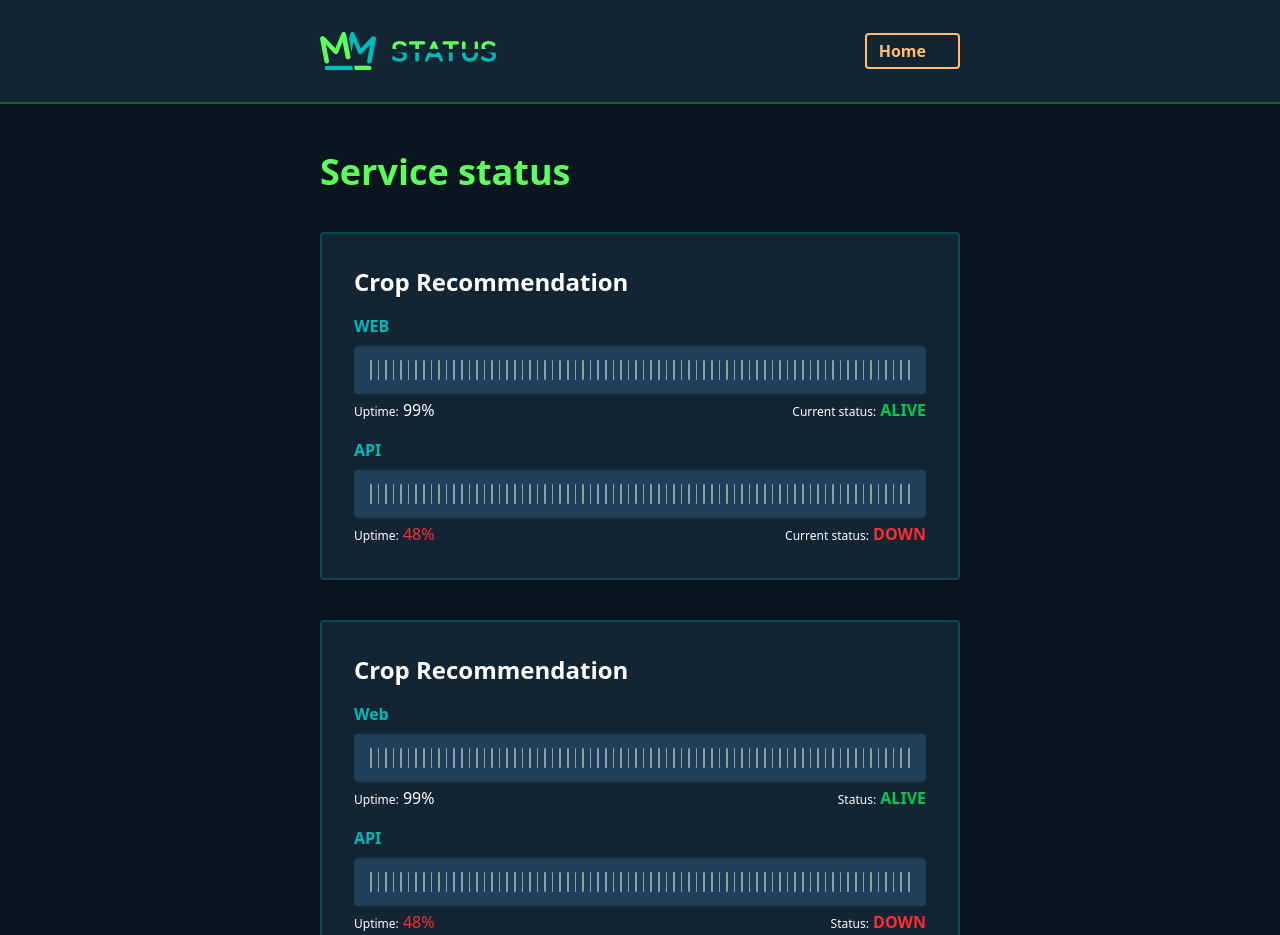
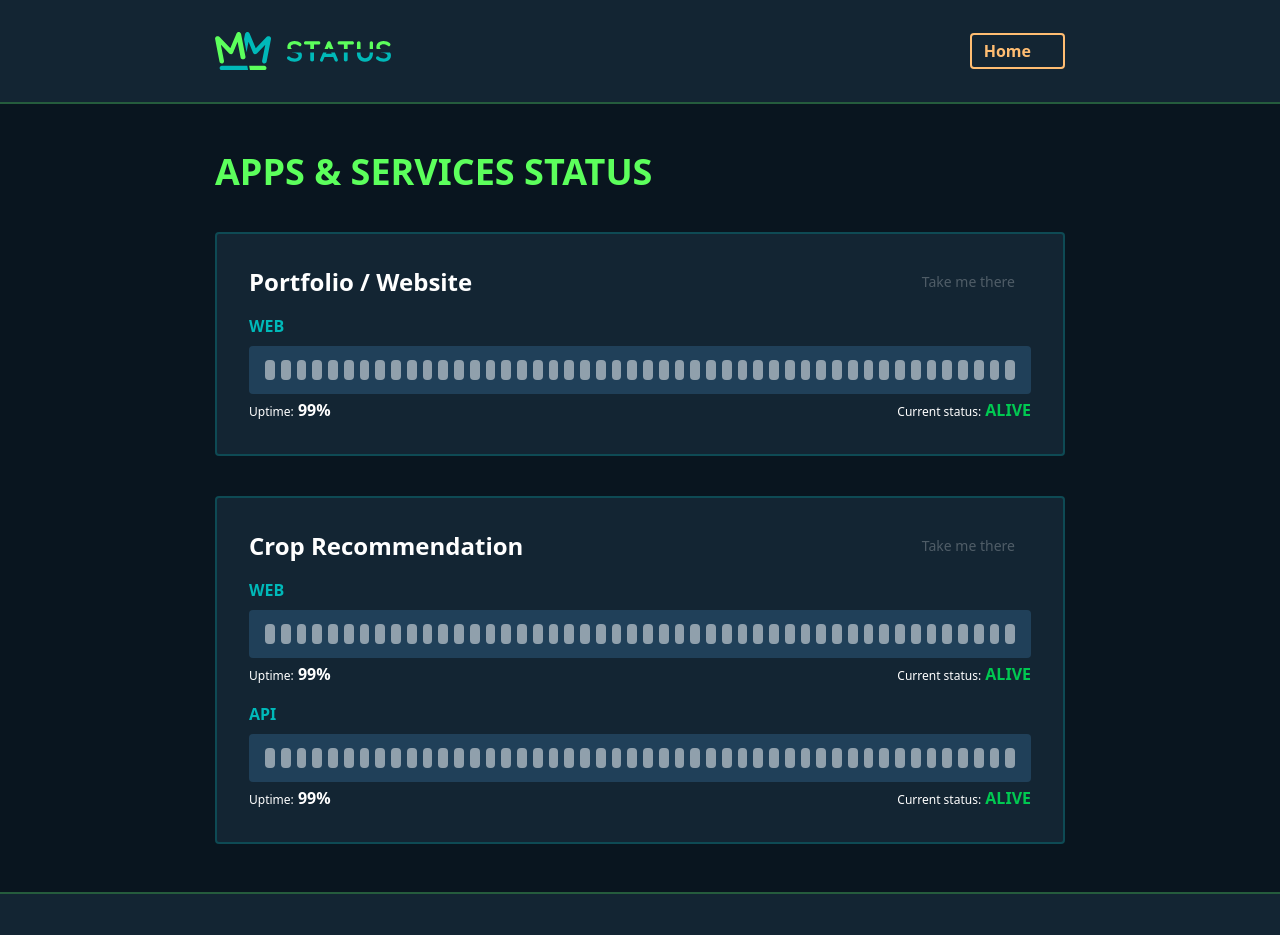
Before and after one commit to miguelmagueijo/status, a Svelte app in the folder WEB/: page / in a window 1280 px wide. Shown: the top 935 px of the page. Built offline with nearby package versions, Linux system fonts and the light colour scheme; some icons are missing.

Commit message:
Create app status component and improve styles

```diff
--- a/WEB/src/App.svelte
+++ b/WEB/src/App.svelte
@@ -3,10 +3,15 @@
   import MmStatusLogo from "./assets/mm_status.svelte";
   import StatusTitle from "./assets/status_title.svelte";
   import Icon from "@iconify/svelte";
+  import AppStatus from "./components/AppStatus.svelte";
+
+  const startYear = 2025;
+  const currentYear = new Date().getFullYear();
+  const ccYear = startYear === currentYear ? startYear : `${startYear}-${currentYear}`;
 </script>
 
 <nav class="py-8 bg-[#132533] border-b-2 border-[#5cff5c]/25">
-    <div class="w-1/2 mx-auto flex items-center justify-between">
+    <div class="w-[850px] mx-auto flex items-center justify-between">
         <button type="button" class="flex items-center cursor-pointer" onclick={() => window.location.reload()}>
             <MmStatusLogo classes="w-14"/>
             <StatusTitle classes="w-26 ml-4"/>
@@ -19,103 +24,19 @@
         </div>
     </div>
 </nav>
-<main class="my-12 text-white w-1/2 mx-auto">
+<main class="my-12 text-white w-[850px] mx-auto">
     <h1 class="font-bold text-4xl text-[#5cff5c]">
-        Service status
+        APPS & SERVICES STATUS
     </h1>
-    <div class="p-8 bg-[#132533] rounded border-2 border-[#00b9b9]/25 mt-10">
-        <h2 class="text-2xl font-bold">
-            Crop Recommendation
-        </h2>
-        <div class="mt-4">
-            <h3 class="text-[#00b9b9] font-semibold">
-                WEB
-            </h3>
-            <div class="p-4 rounded bg-[#204059] mt-2 h-12 flex items-center gap-1.5">
-                {#each {length: 72} as _, i}
-                    <span class="block h-5 w-[6px] rounded bg-white/50" title={"Time: " + i}></span>
-                {/each}
-            </div>
-            <div class="flex items-center justify-between mt-1">
-                <div>
-                    <span class="text-xs">Uptime:</span> 99%
-                </div>
-                <div>
-                    <span class="text-xs">Current status:</span> <span class="text-green-500 font-semibold">ALIVE</span>
-                </div>
-            </div>
-        </div>
-        <div class="mt-4">
-            <h3 class="text-[#00b9b9] font-semibold">
-                API
-            </h3>
-            <div>
-                <div class="p-4 rounded bg-[#204059] mt-2 h-12 flex items-center gap-1.5">
-                    {#each {length: 72} as _, i}
-                        <span class="block h-5 w-[6px] rounded bg-white/50" title={"Time: " + i}></span>
-                    {/each}
-                </div>
-                <div class="flex items-center justify-between mt-1">
-                    <div>
-                        <span class="text-xs">Uptime:</span> <span class="text-red-500">48%</span>
-                    </div>
-                    <div>
-                        <span class="text-xs">Current status:</span> <span class="text-red-500 font-semibold">DOWN</span>
-                    </div>
-                </div>
-            </div>
-        </div>
-    </div>
-    <div class="p-8 bg-[#132533] rounded border-2 border-[#00b9b9]/25 mt-10">
-        <h2 class="text-2xl font-bold">
-            Crop Recommendation
-        </h2>
-        <div class="mt-4">
-            <h3 class="text-[#00b9b9] font-semibold">
-                Web
-            </h3>
-            <div class="p-4 rounded bg-[#204059] mt-2 h-12 flex items-center gap-1.5">
-                {#each {length: 72} as _, i}
-                    <span class="block h-5 w-[6px] rounded bg-white/50" title={"Time: " + i}></span>
-                {/each}
-            </div>
-            <div class="flex items-center justify-between mt-1">
-                <div>
-                    <span class="text-xs">Uptime:</span> 99%
-                </div>
-                <div>
-                    <span class="text-xs">Status:</span> <span class="text-green-500 font-semibold">ALIVE</span>
-                </div>
-            </div>
-        </div>
-        <div class="mt-4">
-            <h3 class="text-[#00b9b9] font-semibold">
-                API
-            </h3>
-            <div>
-                <div class="p-4 rounded bg-[#204059] mt-2 h-12 flex items-center gap-1.5">
-                    {#each {length: 72} as _, i}
-                        <span class="block h-5 w-[6px] rounded bg-white/50" title={"Time: " + i}></span>
-                    {/each}
-                </div>
-                <div class="flex items-center justify-between mt-1">
-                    <div>
-                        <span class="text-xs">Uptime:</span> <span class="text-red-500">48%</span>
-                    </div>
-                    <div>
-                        <span class="text-xs">Status:</span> <span class="text-red-500 font-semibold">DOWN</span>
-                    </div>
-                </div>
-            </div>
-        </div>
-    </div>
+    <AppStatus title="Portfolio / Website" services={["WEB"]} url={"https://miguelmagueijo.pt"}/>
+    <AppStatus title="Crop Recommendation" services={["WEB", "API"]} url={"https://cr.miguelmagueijo.pt"}/>
 </main>
 <footer class="bg-[#132533] text-white py-8 mt-auto border-t-2 border-[#5cff5c]/25">
-    <div class="w-1/2 mx-auto grid grid-cols-3 items-center">
+    <div class="w-[850px] mx-auto grid grid-cols-3 items-center">
         <div class="flex items-center gap-2 text-sm">
             <MmStatusLogo classes="w-6"/>
             <p>
-                Miguel Magueijo © {new Date().getFullYear()}
+                Miguel Magueijo © {ccYear}
             </p>
         </div>
         <div class="flex justify-center items-center">
--- /dev/null
+++ b/WEB/src/components/AppStatus.svelte
@@ -0,0 +1,45 @@
+<script lang="ts">
+    import Icon from "@iconify/svelte";
+
+    interface Props {
+        title: string;
+        services: string[];
+        url?: string;
+    }
+
+    const {title, services, url}: Props = $props();
+</script>
+
+<div class="p-8 bg-[#132533] rounded border-2 border-[#00b9b9]/25 mt-10">
+    <div class="flex gap-2 justify-between items-center">
+        <h2 class="text-2xl font-bold">
+            {title}
+        </h2>
+        {#if url}
+            <a href="{url}" class="text-sm flex gap-0.5 hover:underline opacity-25" target="_blank">
+                <span>Take me there</span>
+                <Icon icon="mingcute:arrow-right-up-fill"/>
+            </a>
+        {/if}
+    </div>
+    {#each services as service, idx}
+        <div class="mt-4">
+            <h3 class="text-[#00b9b9] font-bold">
+                {service}
+            </h3>
+            <div class="p-4 rounded bg-[#204059] mt-2 h-12 flex items-center gap-1.5">
+                {#each {length: 48} as _, i}
+                    <span class="block h-5 w-[10px] rounded bg-white/50" title={"Time: " + i}></span>
+                {/each}
+            </div>
+            <div class="flex items-center justify-between mt-1">
+                <div>
+                    <span class="text-xs">Uptime:</span> <span class="font-semibold">99%</span>
+                </div>
+                <div>
+                    <span class="text-xs">Current status:</span> <span class="text-green-500 font-semibold">ALIVE</span>
+                </div>
+            </div>
+        </div>
+    {/each}
+</div>
```
